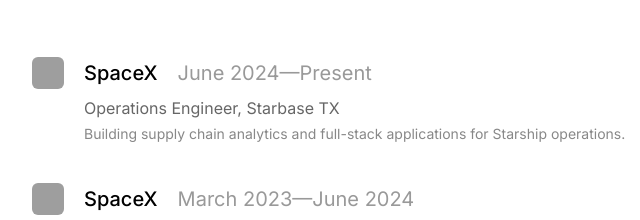
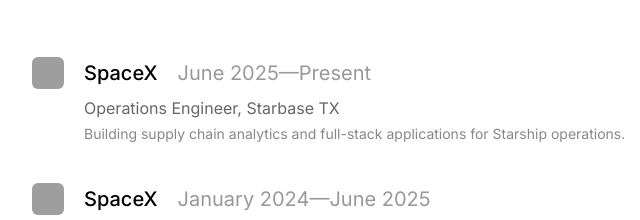
Before and after one commit to wyniemko/wyniemko.com, a plain HTML site: page index.html in a window 1280 px wide. Shown: the part 274-494 px from the top of the page, 308-948 px from the left. Drawn offline with Linux system fonts and the light colour scheme; grey boxes are pictures that could not be loaded.

Commit message:
update: revise employment dates in work experience section

```diff
--- a/index.html
+++ b/index.html
@@ -39,7 +39,7 @@
                         <img src="https://logo.clearbit.com/spacex.com" alt="SpaceX" class="company-logo">
                         <div class="company-details">
                             <h3 class="company-name">SpaceX</h3>
-                            <span class="time-period">June 2024—Present</span>
+                            <span class="time-period">June 2025—Present</span>
                         </div>
                     </div>
                     <p class="role">Operations Engineer, Starbase TX</p>
@@ -51,7 +51,7 @@
                         <img src="https://logo.clearbit.com/spacex.com" alt="SpaceX" class="company-logo">
                         <div class="company-details">
                             <h3 class="company-name">SpaceX</h3>
-                            <span class="time-period">March 2023—June 2024</span>
+                            <span class="time-period">January 2024—June 2025</span>
                         </div>
                     </div>
                     <p class="role">Operations Engineer, Redmond WA</p>
```
